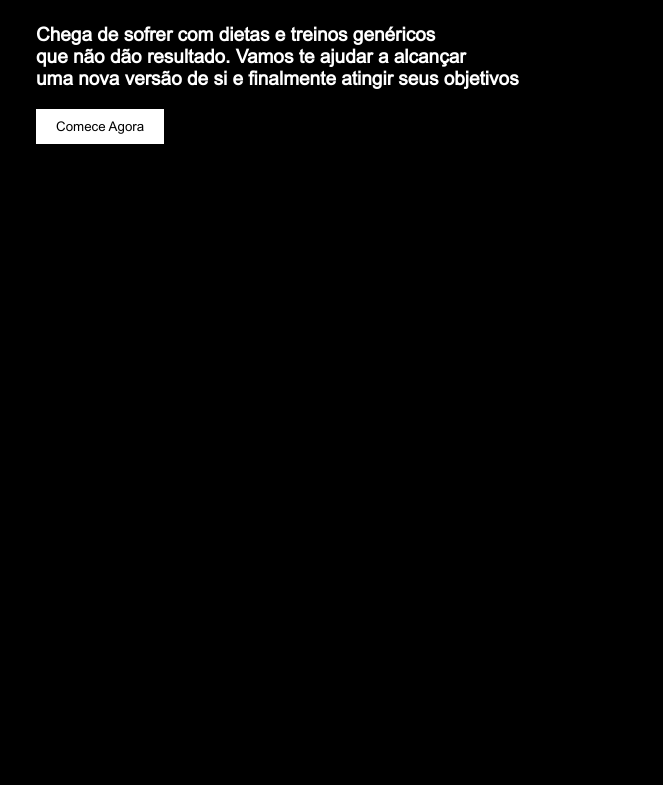
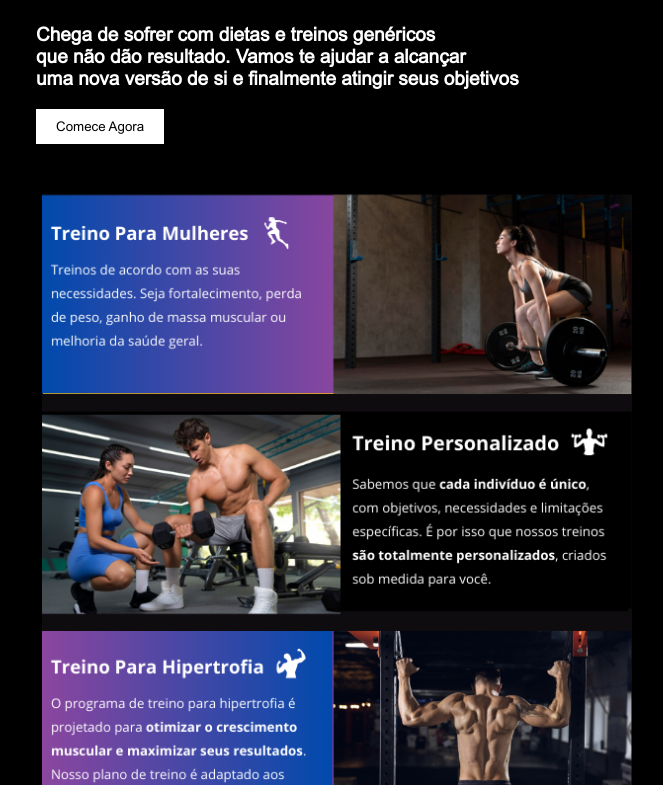
Before and after one commit to EricaMacena/WebStand-PTI, a plain HTML site: page index.html in a window 1280 px wide. Shown: the part 269-1054 px from the top of the page, without its empty margins (9-672 px from the left). Drawn offline with Linux system fonts and the light colour scheme; files that its build step writes are made by us from their sources; files whose address does not match are found by name.

Commit message:
Update index.html

```diff
--- a/index.html
+++ b/index.html
@@ -31,7 +31,7 @@
   <div class="box-titulo">
     <h3>Chega de sofrer com dietas e treinos genéricos <br> que não dão resultado. Vamos te ajudar a alcançar <br> uma nova versão de si e finalmente atingir seus objetivos</h3>
     <button type="submit">Comece Agora</button>
-    <img src="public/assets/images/img-treinos.png" alt="Personal" class="treinos-img">
+      <img src="img-treinos.png" alt="Personal" class="treinos-img">
 
   </div>
 
```
